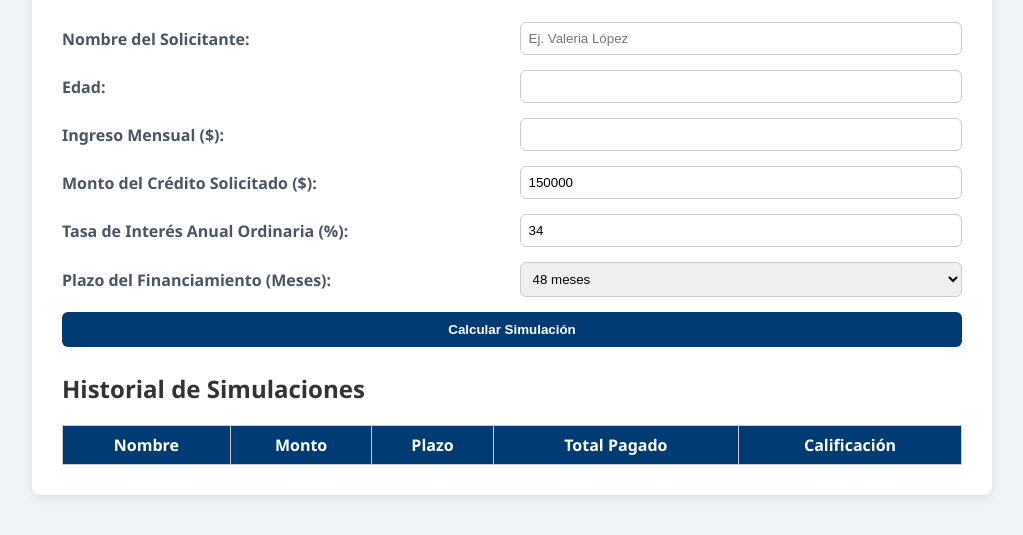
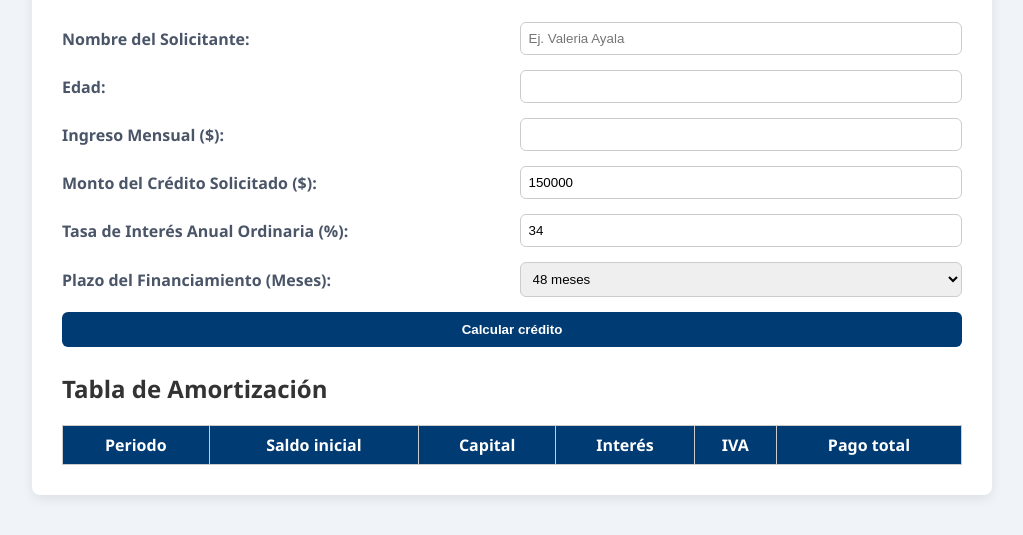
Before and after one commit to al222411743-png/Simulador-de-Credito-Xel, a plain HTML site: page index.html in a window 1280 px wide. Shown: the part 135-670 px from the top of the page, without its empty margins (128-1151 px from the left). Drawn offline with Linux system fonts and the light colour scheme.

Commit message:
Resolver conflicto de fusión en index.html

```diff
--- a/index.html
+++ b/index.html
@@ -3,7 +3,7 @@
 <head>
   <meta charset="UTF-8">
   <meta name="viewport" content="width=device-width, initial-scale=1.0">
-  <title>Plataforma de Simulación de Crédito</title>
+  <title>Banco VXAS - Simulador de Crédito Personal</title>
   <link rel="stylesheet" href="styles.css">
 </head>
 <body>
@@ -11,7 +11,7 @@
     <h1>Banco VXAS</h1>
     <form id="credit-form">
       <label for="nombre">Nombre del Solicitante:</label>
-      <input type="text" id="nombre" placeholder="Ej. Valeria López" required>
+      <input type="text" id="nombre" placeholder="Ej. Valeria Ayala" required>
 
       <label for="edad">Edad:</label>
       <input type="number" id="edad" min="18" max="99" required>
@@ -33,20 +33,21 @@
         <option value="48" selected>48 meses</option>
       </select>
 
-      <button type="button" id="btn-calcular">Calcular Simulación</button>
+      <button type="button" id="btn-calcular">Calcular crédito</button>
     </form>
 
-    <div id="resultado"></div>
+    <div id="resultado" class="resultado"></div>
 
-    <h2>Historial de Simulaciones</h2>
-    <table id="historial">
+    <h2>Tabla de Amortización</h2>
+    <table id="tabla-amortizacion">
       <thead>
         <tr>
-          <th>Nombre</th>
-          <th>Monto</th>
-          <th>Plazo</th>
-          <th>Total Pagado</th>
-          <th>Calificación</th>
+          <th>Periodo</th>
+          <th>Saldo inicial</th>
+          <th>Capital</th>
+          <th>Interés</th>
+          <th>IVA</th>
+          <th>Pago total</th>
         </tr>
       </thead>
       <tbody></tbody>
```
